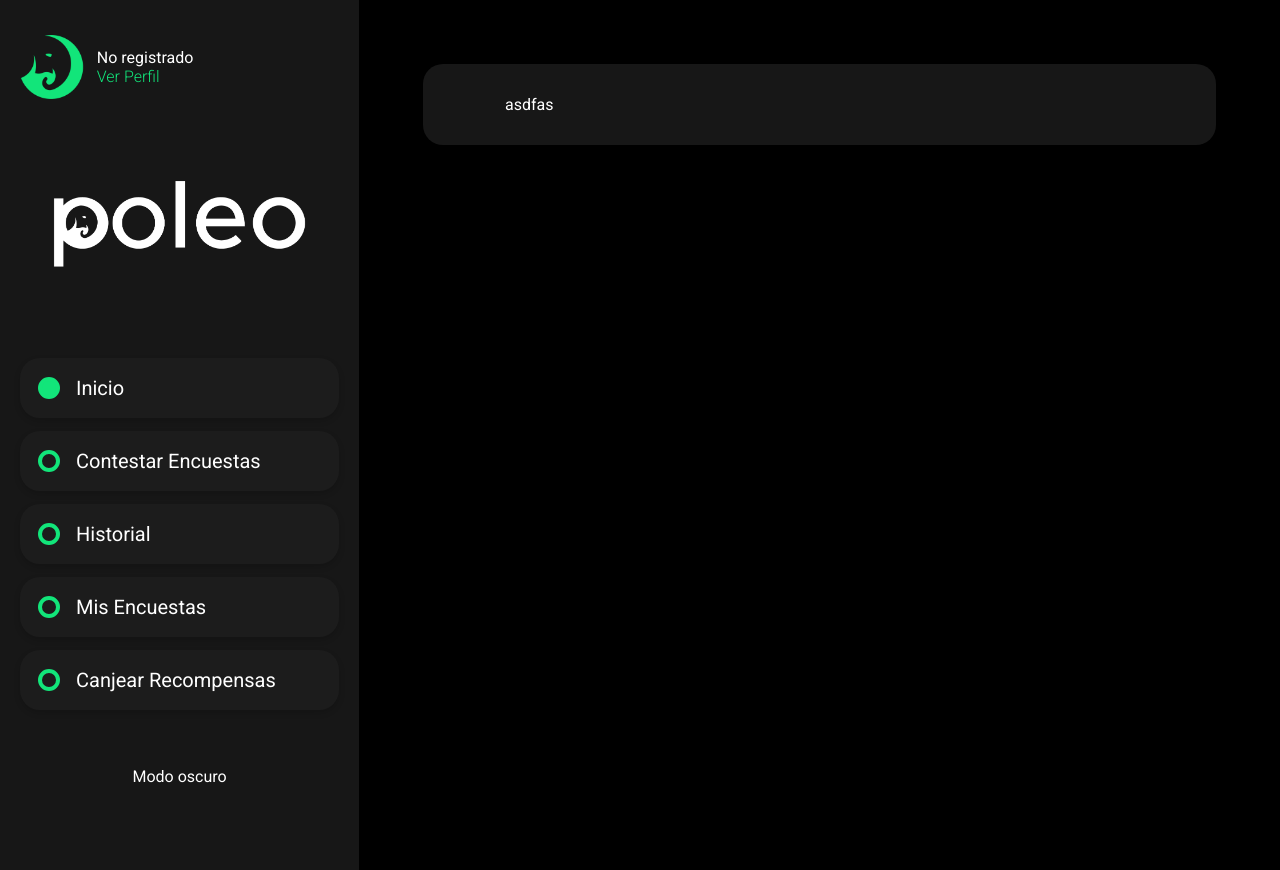
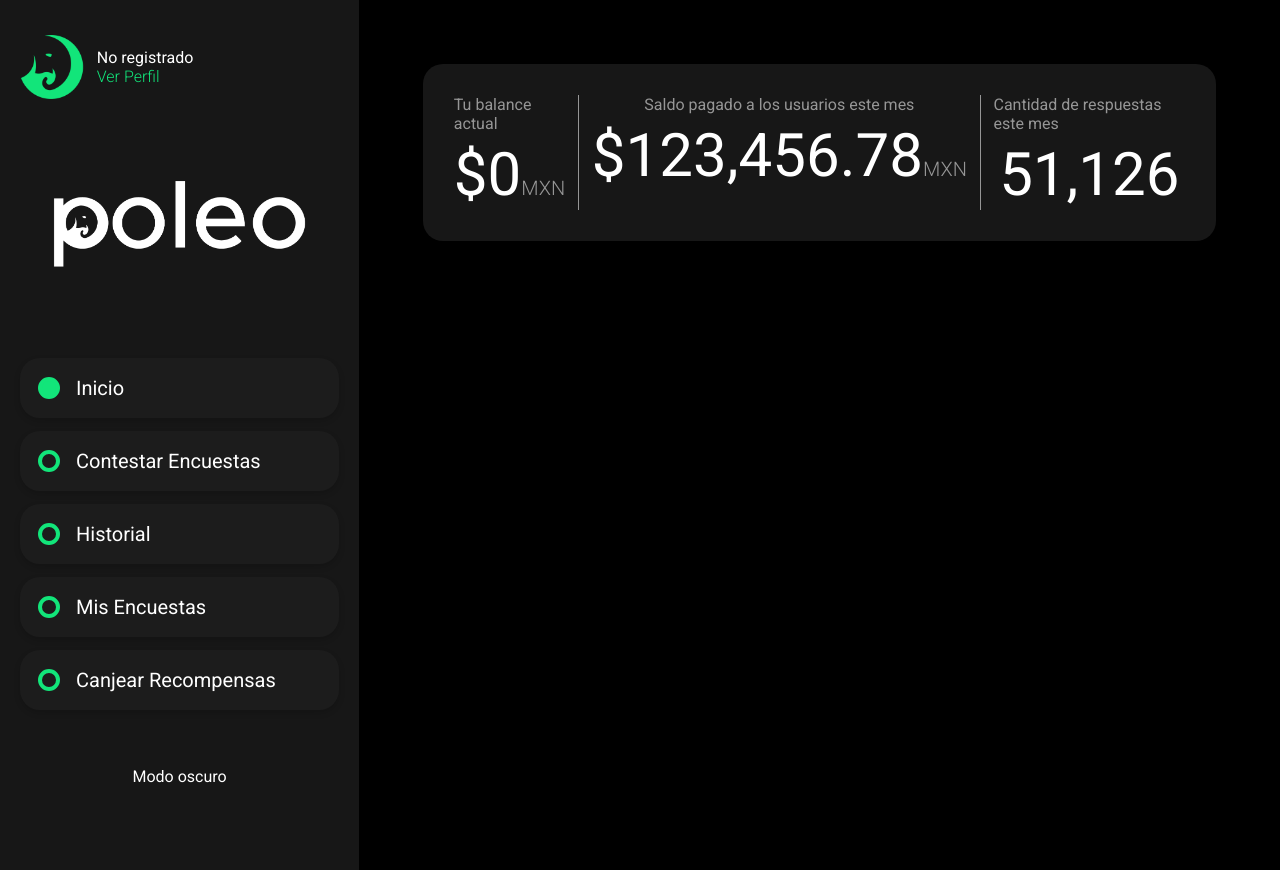
Before and after one commit to DESPEL/poleo-web-client, a React (Create React App) app: page / in a window 1280 px wide. Built offline with nearby package versions, Linux system fonts and the light colour scheme; some icons are missing.

Commit message:
Site Stats Card Implemented

```diff
--- a/package.json
+++ b/package.json
@@ -9,6 +9,7 @@
     "classnames": "^2.3.1",
     "react": "^17.0.2",
     "react-dom": "^17.0.2",
+    "react-loader-spinner": "^4.0.0",
     "react-router-dom": "^5.2.0",
     "react-scripts": "4.0.3",
     "web-vitals": "^1.1.2"
--- a/src/components/cards/siteStats.js
+++ b/src/components/cards/siteStats.js
@@ -1,13 +1,74 @@
-import React from 'react'
+import React, { useEffect, useState } from 'react'
 import styles from './siteStats.module.css'
 
+import Loader from 'react-loader-spinner'
+import "react-loader-spinner/dist/loader/css/react-spinner-loader.css"
+
 import { Card } from '../template/card'
+import { Balance } from '../template/balance'
+import { Divider } from '../template/divider'
+import { getSiteData, getUserData } from '../../helpers/user'
+
+const loadData = async (setStats, setBalance) => {
+  const siteData = await getSiteData()
+  setStats(siteData)
+  const userData = await getUserData()
+  setBalance(userData.data.finance.balance)
+}
 
 export const SiteStatsCard = () => {
+  const [stats, setStats] = useState(false)
+  const [balance, setBalance] = useState(false)
+  const [loading, setLoading] = useState(true)
+
+  useEffect(() => {
+    loadData(setStats, setBalance)
+  }, [])
+
+  useEffect(() => {
+    if (stats !== false && balance !== false) {
+      setLoading(false)
+    }
+  }, [stats, balance, loading])
+
+
   return (
     <Card className={styles.root}>
       <div className={styles.content}>
-        asdfas
+        {loading ?
+          <div className={styles.weird}>
+            <Loader type='MutatingDots' height={100} width={100}
+              color="var(--secondary-text-color)"
+              secondaryColor="var(--secondary-text-color)"></Loader>
+          </div>
+          :
+          <div className={styles.subcontent}>
+            <Balance
+              title="Tu balance actual"
+              symbol="$"
+              amount={balance}
+              currency="MXN"
+            >
+            </Balance>
+            <Divider></Divider>
+            <Balance
+              title="Saldo pagado a los usuarios este mes"
+              symbol="$"
+              amount={stats.paid}
+              currency="MXN"
+            >
+            </Balance>
+            <Divider></Divider><Balance
+              title="Cantidad de respuestas este mes"
+              symbol=""
+              amount={stats.answered}
+              currency=""
+            >
+            </Balance>
+          </div>
+        }
+
+
       </div>
     </Card>
   )
--- a/src/components/cards/siteStats.module.css
+++ b/src/components/cards/siteStats.module.css
@@ -4,5 +4,22 @@
 }
 
 .content {
-  margin: var(--medium-space) var(--huge-space);
+  min-height: fit-content;
+  margin: var(--medium-space) var(--medium-space);
+  display: flex;
+  justify-content: center;
+  min-width: min-content;
 }
+
+.subcontent {
+  display: flex;
+  justify-content: center;
+  min-width: min-content;
+}
+
+.weird {
+  filter: invert(var(--colorInvert));
+  margin: var(--medium-space);
+  margin-top: -20px;
+  margin-bottom: -20px;
+}
--- a/src/components/template/balance.js
+++ b/src/components/template/balance.js
@@ -1,10 +1,23 @@
 import React from 'react'
 import styles from './balance.module.css'
 
-export const Balance = () => {
+export const Balance = ({title, symbol, amount, currency}) => {
   return (
-    <div>
-
+    <div className={styles.root}>
+      <div className={styles.title}>
+        {title}
+      </div>
+      <div className={styles.content}>
+        <div className={styles.symbol}>
+          {symbol}
+        </div>
+        <div className={styles.amount}>
+          {amount}
+        </div>
+        <div className={styles.currency}>
+          {currency}
+        </div>
+      </div>
     </div>
   )
 }
--- a/src/components/template/balance.module.css
+++ b/src/components/template/balance.module.css
@@ -0,0 +1,30 @@
+.root {
+  display: flex;
+  flex-direction: column;
+  align-items: center;
+}
+
+.content {
+  display: flex;
+  align-items: flex-end;
+}
+
+.title {
+  color: var(--secondary-font-color);
+  margin-bottom: var(--small-space);
+}
+
+.symbol {
+  font-size: var(--huge-font-sz)
+}
+
+.amount {
+  font-size: var(--huge-font-sz)
+}
+
+.currency {
+  font-size: var(--normal-font-sz);
+  font-weight: var(--regular-weight);
+  padding-bottom: calc(var(--huge-font-sz)/6);
+  color: var(--secondary-font-color);
+}
--- /dev/null
+++ b/src/components/template/divider.js
@@ -0,0 +1,8 @@
+import React from 'react'
+import styles from './divider.module.css'
+
+export const Divider = () => {
+  return (
+    <div className={styles.divider}></div>
+  )
+}
--- /dev/null
+++ b/src/components/template/divider.module.css
@@ -0,0 +1,7 @@
+.divider {
+  display: flex;
+  min-height: 80%;
+  width: 0px;
+  border-left: var(--divider-width) solid var(--secondary-font-color);
+  margin: 0 var(--medium-space);
+}
--- a/src/helpers/changeTheme.js
+++ b/src/helpers/changeTheme.js
@@ -7,6 +7,7 @@ const themeData = {
     "--input-background": "#323232",
     "--separator-color": "#505050",
     "--font-color": "#FFFFFF",
+    "--secondary-font-color": "#969696",
     "--accent-color": "#12E57A",
     "color": "var(--font-color)",
     "--card-color-2": "var(--container-background-light)",
@@ -21,6 +22,7 @@ const themeData = {
     "--input-background": "#F0F0F0",
     "--separator-color": "#F0F0F0",
     "--font-color": "#000000",
+    "--secondary-font-color": "#646464",
     "--accent-color": "#12E57A",
     "color": "var(--font-color)",
     "--card-color-2": "var(--container-background-light)",
--- a/src/helpers/user.js
+++ b/src/helpers/user.js
@@ -23,4 +23,11 @@ const getUserData = () => {
   return data;
 }
 
-export { getUserData }
+const getSiteData = async () => {
+  return {
+    paid: "123,456.78",
+    answered: "51,126",
+  }
+}
+
+export { getUserData, getSiteData }
--- a/src/index.css
+++ b/src/index.css
@@ -11,12 +11,17 @@
   --input-background: #323232;
   --separator-color: #505050;
   --font-color: #FFFFFF;
+  --secondary-font-color: #969696;
   --accent-color: #12E57A;
 
   --normal-font-sz: 20px;
+  --huge-font-sz: 60px;
+
+  --divider-width: 1px;
 
   --normal-border-radius: 20px;
 
+  --small-space: 0.4em;
   --medium-space: 0.8em;
   --large-space: 1.6em;
   --huge-space: 4em;
```
Also changed, not shown: 1 other file (tests, documents, lock files or other folders).
